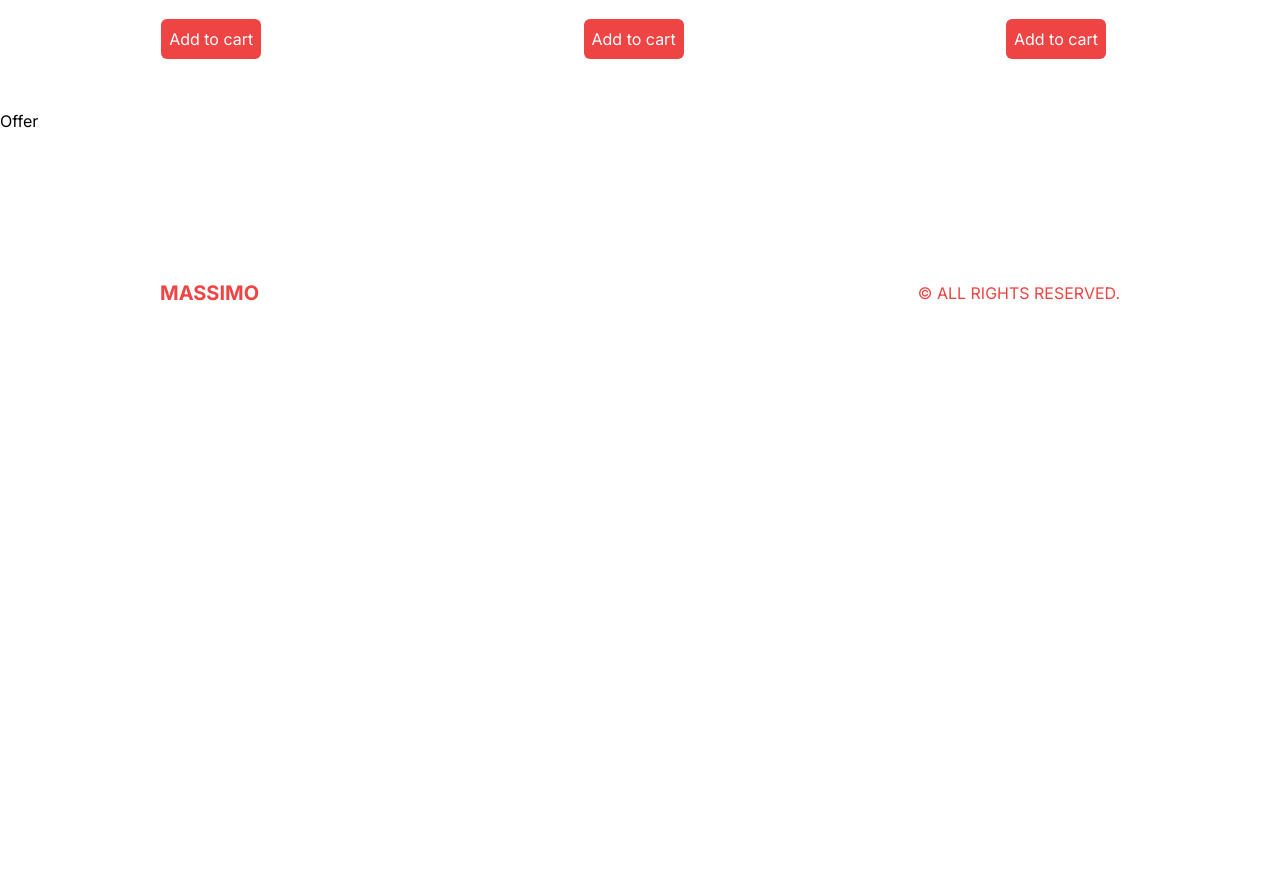
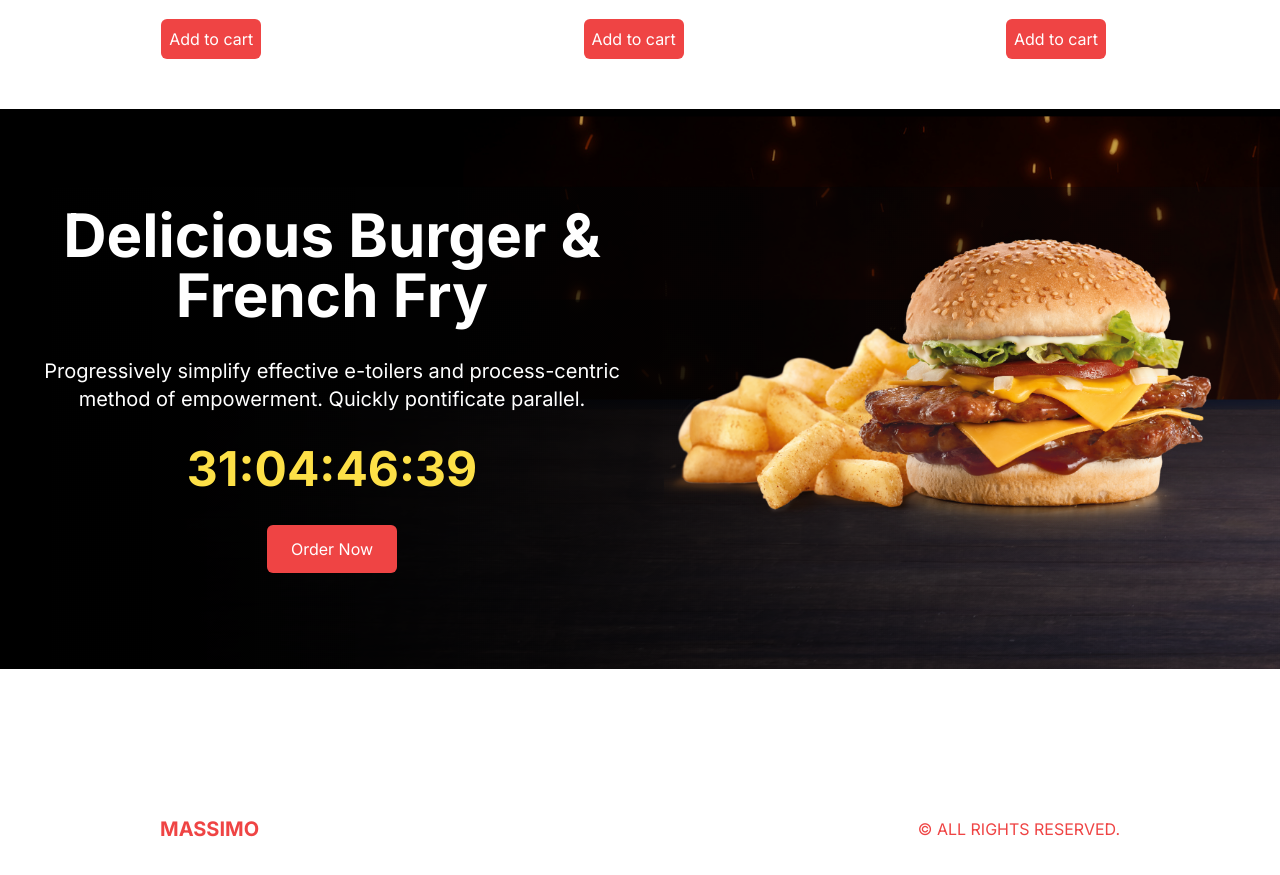
Before and after one commit to coderkamrul0/restaurant-food-delivery-next_js, a Next.js app: page / in a window 1280 px wide. Shown: the part 1411-2286 px from the top of the page. Before the commit the page ends 1864 px from the top, so only its background shows below. Built offline with nearby package versions, Linux system fonts and the light colour scheme.

Commit message:
Offer component design and add in home page

```diff
--- a/package.json
+++ b/package.json
@@ -18,6 +18,7 @@
     "next": "13.4.12",
     "postcss": "8.4.27",
     "react": "18.2.0",
+    "react-countdown": "^2.3.5",
     "react-dom": "18.2.0",
     "tailwindcss": "3.3.3",
     "typescript": "5.1.6"
--- /dev/null
+++ b/src/components/CountDown.tsx
@@ -0,0 +1,12 @@
+'use client'
+import React from 'react'
+import Countdown from 'react-countdown'
+const endingDate = new Date("2023-08-25")
+
+const CountDown = () => {
+  return (
+    <Countdown date={endingDate} className='text-yellow-300 font-bold text-5xl'/>
+  )
+}
+
+export default CountDown
--- a/src/components/Navbar.tsx
+++ b/src/components/Navbar.tsx
@@ -29,7 +29,7 @@
           <span>123 456 78</span>
         </div>
         {!user ? (
-          <Link href={"/"}>Login</Link>
+          <Link href={"/login"}>Login</Link>
         ) : (
           <Link href={"/order"}>Orders</Link>
         )}
--- a/src/components/Offer.tsx
+++ b/src/components/Offer.tsx
@@ -1,8 +1,22 @@
+import Image from 'next/image'
 import React from 'react'
+import CountDown from './CountDown'
 
 const Offer = () => {
   return (
-    <div>Offer</div>
+    <div className="bg-black h-screen flex flex-col md:flex-row md:justify-between md:bg-[url('/offerBg.png')] md:h-[70vh]">
+      {/* Text Container  */}
+      <div className='flex-1 flex flex-col justify-center items-center text-center gap-8 p-6'>
+        <h1 className='text-white text-5xl font-bold xl:text-6xl'>Delicious Burger & French Fry</h1>
+        <p className='text-white xl:text-xl'>Progressively simplify effective e-toilers and process-centric method of empowerment. Quickly pontificate parallel.</p>
+        <CountDown/>
+        <button className='bg-red-500 text-white rounded-md py-3 px-6'>Order Now</button>
+      </div>
+      {/* Image Container  */}
+      <div className='flex-1 w-full relative md:h-full'>
+          <Image src='/offerProduct.png' alt='' fill className='object-contain'/>
+      </div>
+    </div>
   )
 }
 
```
Also changed, not shown: 1 other file (tests, documents, lock files or other folders).
